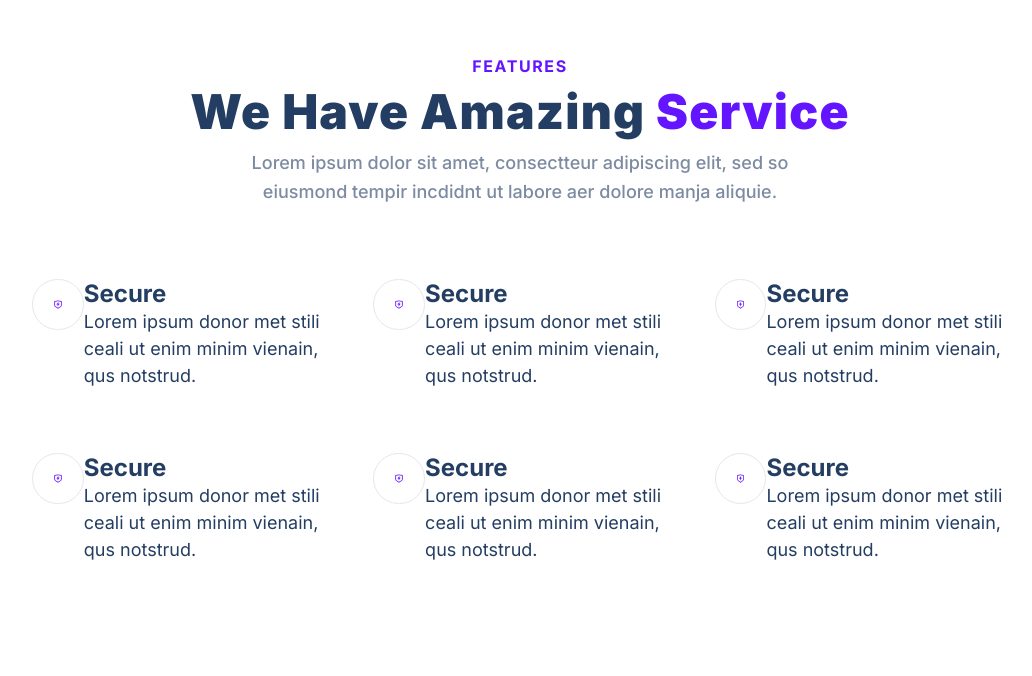
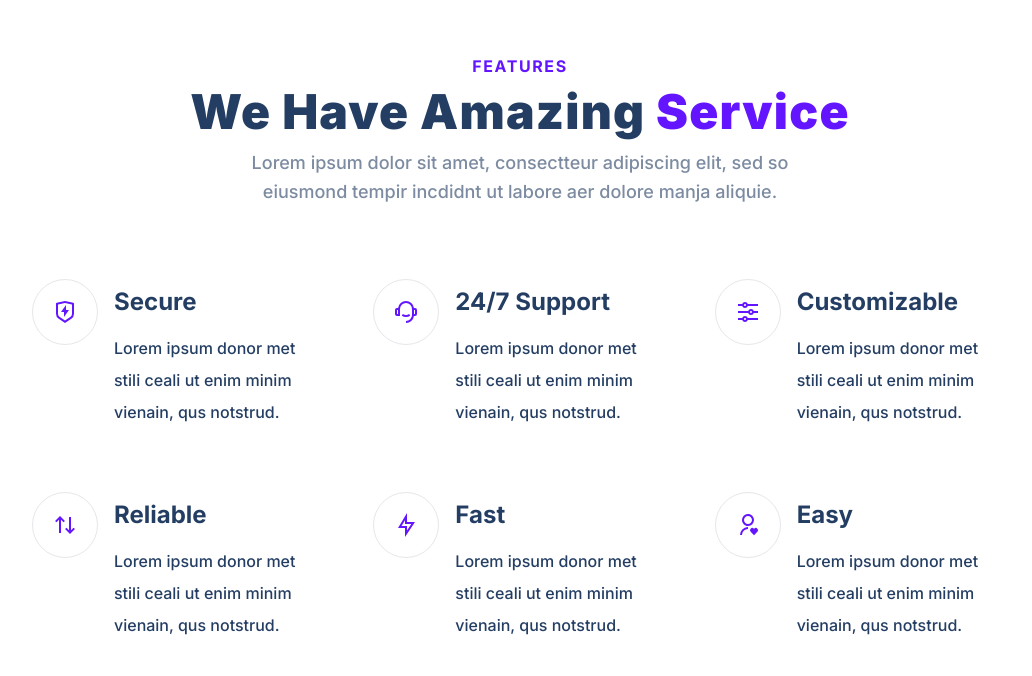
Before and after one commit to annimarie01/Treact-Project, a plain HTML site: page index.html in a window 1280 px wide. Shown: the part 846-1522 px from the top of the page, without its empty margins (120-1152 px from the left). Drawn offline with Linux system fonts and the light colour scheme.

Commit message:
features

```diff
--- a/index.html
+++ b/index.html
@@ -73,10 +73,10 @@
                         <div class="feature">
                             <div class="feature__row">
                                 <figure class="feature__img--wrapper">
-                                    <img src="./assets/assets/shield-icon.daefe14b320b14fbd9cbd18908ac93ec.svg" class="feature__img" alt="">
+                                    <img src="./assets/assets/support-icon.f9253ffa8cb6ffde5bbaa05eb5136375.svg"lass=feature__img" alt="">
                                 </figure>
                                 <div class="feature__text">
-                                    <h2 class="feature__title">Secure</h2>
+                                    <h2 class="feature__title">24/7 Support</h2>
                                     <p class="feature__para">Lorem ipsum donor met stili ceali ut enim minim vienain, qus notstrud.</p>
                                 </div>
                             </div>
@@ -84,10 +84,10 @@
                         <div class="feature">
                             <div class="feature__row">
                                 <figure class="feature__img--wrapper">
-                                    <img src="./assets/assets/shield-icon.daefe14b320b14fbd9cbd18908ac93ec.svg" class="feature__img" alt="">
+                                    <img src="./assets/assets/customize-icon.367468c90fd796009b97fbfba67b2c6a.svg" class="feature__img" alt="">
                                 </figure>
                                 <div class="feature__text">
-                                    <h2 class="feature__title">Secure</h2>
+                                    <h2 class="feature__title">Customizable</h2>
                                     <p class="feature__para">Lorem ipsum donor met stili ceali ut enim minim vienain, qus notstrud.</p>
                                 </div>
                             </div>
@@ -95,10 +95,10 @@
                         <div class="feature">
                             <div class="feature__row">
                                 <figure class="feature__img--wrapper">
-                                    <img src="./assets/assets/shield-icon.daefe14b320b14fbd9cbd18908ac93ec.svg" class="feature__img" alt="">
+                                    <img src="./assets/assets/reliable-icon.1367510a8f0a1bec76dc425d25f92f43.svg" class="feature__img" alt="">
                                 </figure>
                                 <div class="feature__text">
-                                    <h2 class="feature__title">Secure</h2>
+                                    <h2 class="feature__title">Reliable</h2>
                                     <p class="feature__para">Lorem ipsum donor met stili ceali ut enim minim vienain, qus notstrud.</p>
                                 </div>
                             </div>
@@ -106,10 +106,10 @@
                         <div class="feature">
                             <div class="feature__row">
                                 <figure class="feature__img--wrapper">
-                                    <img src="./assets/assets/shield-icon.daefe14b320b14fbd9cbd18908ac93ec.svg" class="feature__img" alt="">
+                                    <img src="./assets/assets/fast-icon.dbb971a73d4805d2fc3bcdacdb55beba.svg" class="feature__img" alt="">
                                 </figure>
                                 <div class="feature__text">
-                                    <h2 class="feature__title">Secure</h2>
+                                    <h2 class="feature__title">Fast</h2>
                                     <p class="feature__para">Lorem ipsum donor met stili ceali ut enim minim vienain, qus notstrud.</p>
                                 </div>
                             </div>
@@ -117,10 +117,10 @@
                         <div class="feature">
                             <div class="feature__row">
                                 <figure class="feature__img--wrapper">
-                                    <img src="./assets/assets/shield-icon.daefe14b320b14fbd9cbd18908ac93ec.svg" class="feature__img" alt="">
+                                    <img src="./assets/assets/simple-icon.673b7e1750b2a4ef32907fc164828d00.svg" class="feature__img" alt="">
                                 </figure>
                                 <div class="feature__text">
-                                    <h2 class="feature__title">Secure</h2>
+                                    <h2 class="feature__title">Easy</h2>
                                     <p class="feature__para">Lorem ipsum donor met stili ceali ut enim minim vienain, qus notstrud.</p>
                                 </div>
                             </div>
--- a/style.css
+++ b/style.css
@@ -276,3 +276,21 @@ header {
   border: 1px solid #e5e7eb;
   border-radius: 500px;
 }
+
+.feature__img {
+    width: 24px;
+    height: 24px;
+}
+
+.feature__text {
+  margin-top: 8px;
+  margin-left: 16px;
+}
+
+.feature__para {
+  margin-top: 16px;
+  font-size: 16px;
+  max-width: calc(634px / 3);
+  line-height: 2;
+  font-weight: 500;
+}
```
